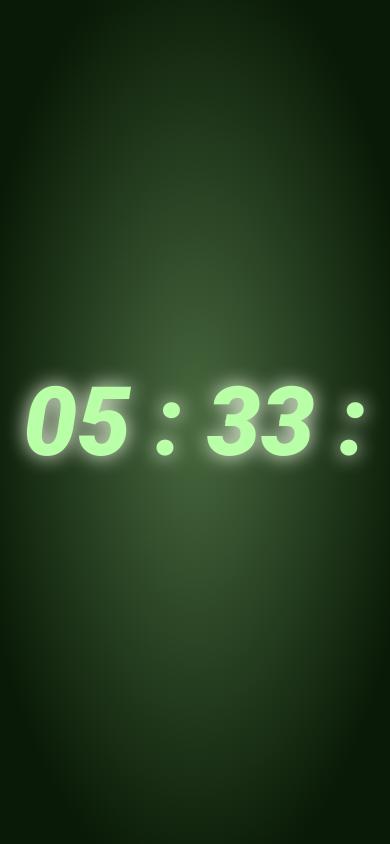
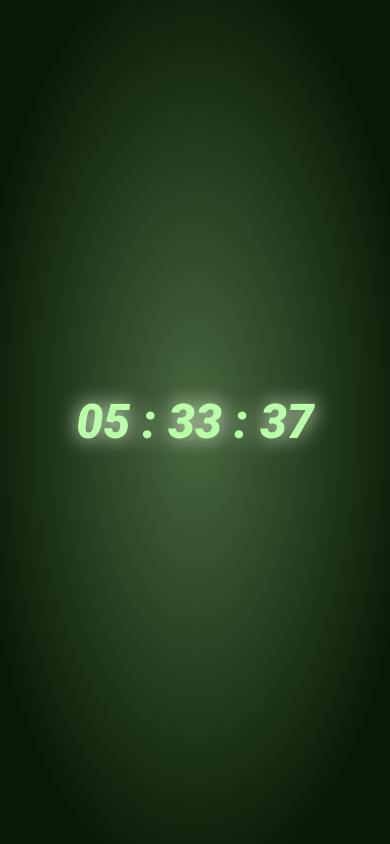
Before and after one commit to RediChen/WD_prac2103_Vue_clock, a plain HTML site: page index.html in a window 390 px wide. Shown: the top 844 px of the page. Drawn offline with nearby package versions, Linux system fonts and the light colour scheme.

Commit message:
RWD修正，關鍵字更新

```diff
--- a/index.html
+++ b/index.html
@@ -9,7 +9,7 @@
 </head>
 <body>
     <div class="clock">
-        <h1>{{ hr }} : {{ min }} : {{ sec }}</h1>
+        <h1>{{ hh }} : {{ mm }} : {{ ss }}</h1>
     </div>
     <script src="https://unpkg.com/vue@next"></script>
     <script src="/main.js"></script>
--- a/main.js
+++ b/main.js
@@ -3,9 +3,9 @@ const clock = {
     // 容器宣告與內容物初始值
     data() {
         return {
-            hr: '07',
-            min: 77,
-            sec: 70
+            hh: '07',
+            mm: 77,
+            ss: 70
         }
     },
     // 函數宣告區
@@ -13,9 +13,9 @@ const clock = {
         updateTime() {
             var date = new Date() ;//MDN APIs
             // 確保顯示2位的方法：其中slice是字串擷取指令
-            this.hr = ('0' + date.getHours()).slice(-2) ;
-            this.min = ('0' + date.getMinutes()).slice(-2) ;
-            this.sec = ('0' + date.getSeconds()).slice(-2) ;
+            this.hh = ('0' + date.getHours()).slice(-2) ;
+            this.mm = ('0' + date.getMinutes()).slice(-2) ;
+            this.ss = ('0' + date.getSeconds()).slice(-2) ;
         }
     },
     // 指令執行區 as  another function
--- a/style.scss
+++ b/style.scss
@@ -11,8 +11,12 @@ body {
     height: 100vh;
 
     h1 {
+        font-size: 6em;
+        @media screen and (max-width : 767px) {
+            font-size: 3em;
+        }
+
         text-align: center;
-        font-size: 6em;
         font-family: 'Roboto', sans-serif;
         color : #b9ffa7 ;
         line-height: 100vh;
```
Also changed, not shown: css/style.css, 2 other files.
